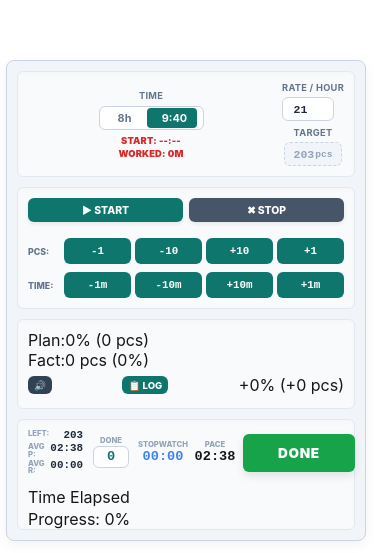
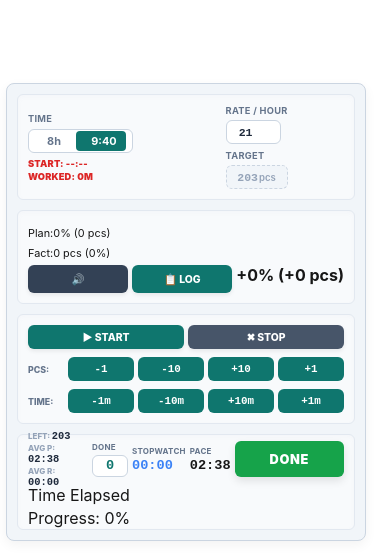
Before and after one commit to agr555/counter-app, a Next.js app: page / in a window 390 px wide. Shown: the part 291-844 px from the top of the page. Built offline with nearby package versions, Linux system fonts and the light colour scheme.

Commit message:
Clean native classes to fix code deployment error

```diff
--- a/app/page.tsx
+++ b/app/page.tsx
@@ -368,8 +368,8 @@ export default function PomodoroWidget() {
           </div>
         </div>
 
-        {/* BLOCK C: PROGRESS WITH LOG & SOUND (Громкость и лог перенесены сюда) */}
-        <div className={`${styles.concaveBlock} ${styles.blockStats}`}>
+                {/* BLOCK C: PROGRESS WITH LOG & SOUND (Блок статистики с логом и звуком) */}
+                <div className={`${styles.concaveBlock} ${styles.blockStats}`}>
           <div className={styles.compactStatsBox}>
             <div className={styles.progressRow}>
               <span className={styles.rowLabel}>Plan:</span>
@@ -380,15 +380,18 @@ export default function PomodoroWidget() {
               <span className={styles.rowValue}>{processedCount} pcs ({factPercent}%)</span>
             </div>
 
-            <div className={styles.statsExtraControlsRow}>
-              <button type="button" onClick={() => setIsSoundEnabled(!isSoundEnabled)} className={`${styles.shadowBtnMini} ${isSoundEnabled ? styles.btnSoundOn : styles.btnSoundOff}`}>
+            {/* Ряд с кнопками звука и лога */}
+            <div className={styles.gridRow} style={{ marginTop: "4px", width: "100%", justifyContent: "space-between" }}>
+              <button type="button" onClick={() => setIsSoundEnabled(!isSoundEnabled)} className={`${styles.shadowBtn} ${isSoundEnabled ? styles.btnSoundOn : styles.btnSoundOff}`} style={{ height: "20px", padding: "0 6px" }}>
                 {isSoundEnabled ? "🔊" : "🔇"}
               </button>
-              <button type="button" onClick={() => setShowReport(!showReport)} className={`${styles.shadowBtnMini} ${showReport ? styles.btnReportActive : styles.btnReport}`}>
+              <button type="button" onClick={() => setShowReport(!showReport)} className={`${styles.shadowBtn} ${showReport ? styles.btnReportActive : styles.btnReport}`} style={{ height: "20px", padding: "0 6px" }}>
                 📋 LOG
               </button>
-              <div className={`${styles.rowValue} ${diffPcs >= 0 ? styles.textGreen : styles.textRed}`}>
-                {diffPercent >= 0 ? "+" : ""}{diffPercent}% ({diffPcs >= 0 ? "+" : ""}{diffPcs} pcs)
+              <div className={styles.rowValue} style={{ fontWeight: "700" }}>
+                <span className={diffPcs >= 0 ? styles.textGreen : styles.textRed}>
+                  {diffPercent >= 0 ? "+" : ""}{diffPercent}% ({diffPcs >= 0 ? "+" : ""}{diffPcs} pcs)
+                </span>
               </div>
             </div>
 
@@ -397,28 +400,29 @@ export default function PomodoroWidget() {
             </div>
           </div>
         </div>
-        {/* BLOCK D: ACTION DONE BUTTON & TIMERS (Блок действия) */}
+
+        {/* BLOCK D: ACTION DONE BUTTON & TIMERS (Блок с кнопкой DONE) */}
         <div className={`${styles.concaveBlock} ${styles.blockAction}`}>
-          <div className={styles.actionMainGrid}>
+          <div className={styles.gridRow} style={{ width: "100%", justifyContent: "space-between", height: "auto" }}>
 
-            <div className={styles.actionStatsBlock}>
-              <div className={styles.actionStatsRow}><span className={styles.actionLabel}>Left:</span><span className={styles.actionValue}>{pcsLeft}</span></div>
-              <div className={styles.actionStatsRow}><span className={styles.actionLabel}>Avg P:</span><span className={styles.actionValue}>{formatTime(totalTimerSeconds)}</span></div>
-              <div className={styles.actionStatsRow}><span className={styles.actionLabel}>Avg R:</span><span className={styles.actionValue}>{formatTime(avgRealTimeSeconds)}</span></div>
+            <div className={styles.fieldGroup} style={{ alignItems: "flex-start", gap: "1px" }}>
+              <div style={{ fontSize: "0.5rem", fontWeight: "800", color: "#94a3b8" }}>LEFT: <span style={{ fontFamily: "monospace", color: "#1e293b", fontSize: "0.65rem" }}>{pcsLeft}</span></div>
+              <div style={{ fontSize: "0.5rem", fontWeight: "800", color: "#94a3b8" }}>AVG P: <span style={{ fontFamily: "monospace", color: "#1e293b", fontSize: "0.65rem" }}>{formatTime(totalTimerSeconds)}</span></div>
+              <div style={{ fontSize: "0.5rem", fontWeight: "800", color: "#94a3b8" }}>AVG R: <span style={{ fontFamily: "monospace", color: "#1e293b", fontSize: "0.65rem" }}>{formatTime(avgRealTimeSeconds)}</span></div>
             </div>
 
-            <div className={styles.actionFieldGroup}>
-              <span className={styles.actionLabel}>Done</span>
+            <div className={styles.fieldGroup}>
+              <span className={styles.fieldLabel} style={{ fontSize: "0.5rem" }}>Done</span>
               <div className={styles.countDisplayOnly}>{processedCount}</div>
             </div>
 
-            <div className={styles.actionTimerGroup}>
-              <span className={styles.actionLabel}>STOPWATCH</span>
+            <div className={styles.fieldGroup}>
+              <span className={styles.fieldLabel} style={{ fontSize: "0.5rem" }}>STOPWATCH</span>
               <span className={styles.stopwatchNumbers}>{formatTime(stopwatchSeconds)}</span>
             </div>
 
-            <div className={styles.actionTimerGroup}>
-              <span className={styles.actionLabel}>PACE</span>
+            <div className={styles.fieldGroup}>
+              <span className={styles.fieldLabel} style={{ fontSize: "0.5rem" }}>PACE</span>
               <span className={`${styles.timeNumbers} ${paceColorClass}`}>{formatTime(timeLeft)}</span>
             </div>
 
@@ -433,7 +437,7 @@ export default function PomodoroWidget() {
 
           </div>
 
-          <div className={styles.extendedPaceTrack}>
+          <div className={styles.extendedPaceTrack} style={{ marginTop: "4px" }}>
             <div
               className={`${styles.extendedPaceFill} ${
                 paceColorClass === styles.paceGreen ? styles.bgPaceGreen : paceColorClass === styles.paceBlack ? styles.bgPaceBlack : styles.bgPaceRed
@@ -443,7 +447,7 @@ export default function PomodoroWidget() {
             <span className={styles.extendedPaceText}>Time Elapsed</span>
           </div>
 
-          <div className={styles.bottomProgressBarTrack}>
+          <div className={styles.bottomProgressBarTrack} style={{ marginTop: "4px" }}>
             <div className={styles.bottomProgressBarFill} style={{ width: `${Math.min(100, Math.max(0, factPercent))}%` }} />
             <span className={styles.bottomProgressBarText}>Progress: {factPercent}%</span>
           </div>
--- a/app/widget.module.css
+++ b/app/widget.module.css
@@ -478,14 +478,18 @@
     height: 11px !important;
   }
 }
+/* СТУПЕНЬ 3: ПОЛНАЯ МОБИЛЬНАЯ АДАПТАЦИЯ (ЭКРАНЫ МЕНЬШЕ 600px) — ЖЕСТКИЙ ФИКС ШРИФТОВ */
+@media (max-width: 600px) {
+  /* Принудительно возвращаем блок разницы в общий столбик */
+  .widgetContainer > .concaveBlock:nth-child(2) {
+    display: flex !important;
+  }
 
-/* СТУПЕНЬ 3: ПОЛНАЯ МОБИЛЬНАЯ АДАПТАЦИЯ (ЭКРАНЫ МЕНЬШЕ 600px) — СТРОГИЙ СТОЛБИК */
-@media (max-width: 600px) {
   .widgetContainer {
     display: flex !important;
-    flex-direction: column !important; /* ИСПРАВЛЕНО: Все 4 блока строго один под другим */
+    flex-direction: column !important; /* Все 4 блока строго один под другим */
     height: auto !important;
-    width: 100% !important;
+    width: calc(100vw - 24px) !important;
     max-width: 360px !important;
     gap: 10px !important;
     padding: 10px !important;
@@ -493,59 +497,159 @@
     border: 1px solid #cbd5e1 !important;
     box-sizing: border-box !important;
     overflow: visible !important;
+    /* ЖЕСТКИЙ ПРИНУДИТЕЛЬНЫЙ СБРОС ШРИФТА ДЛЯ ВСЕХ ПОДБЛОКОВ */
+    font-family: -apple-system, BlinkMacSystemFont, "Segoe UI", Roboto, Helvetica, Arial, sans-serif !important;
   }
 
   .concaveBlock {
     box-sizing: border-box !important;
     height: auto !important;
     padding: 10px !important;
+    border-radius: 6px !important;
     width: 100% !important;
     display: flex !important;
-    flex-direction: column !important; /* Элементы внутри блоков ложатся ровными рядами */
+    flex-direction: column !important; /* Элементы внутри карточек ложатся ровными рядами */
     align-items: stretch !important;
+    gap: 8px !important;
+    font-family: -apple-system, BlinkMacSystemFont, "Segoe UI", Roboto, sans-serif !important;
+  }
+
+  /* Строгий порядок карточек сверху вниз */
+  .widgetContainer > .concaveBlock:nth-child(1) { order: 1 !important; } /* Блок А — Настройки */
+  .widgetContainer > .concaveBlock:nth-child(3) { order: 2 !important; } /* Блок Б — Кнопки корректировок */
+  .widgetContainer > .concaveBlock:nth-child(2) { order: 3 !important; } /* Блок С — Статистика */
+  .widgetContainer > .concaveBlock:nth-child(4) { order: 4 !important; } /* Блок Д — Финальный результат с DONE */
+
+  /* ==========================================
+     БЛОК А: РАСПРЕДЕЛЕНИЕ ШИРИНЫ ПО СТРЕЛКАМ (60% НА 40%)
+     ========================================== */
+  .configGrid {
+    display: grid !important;
+    grid-template-columns: 60% 40% !important; /* Левая колонка шире под время, правая уже під Rate */
+    gap: 8px !important;
+    width: 100% !important;
+    align-items: center !important;
+  }
+
+  /* Сброс шрифтов для полей ввода Блока А */
+  .fieldLabel, .unitText {
+    font-family: -apple-system, BlinkMacSystemFont, "Segoe UI", Roboto, sans-serif !important;
+  }
+
+  .inputNumberWide, .targetDisplayDisabled, .toggleContainer {
+    height: 24px !important;
+    margin-top: 2px !important;
+  }
+  .inputNumberWide { width: 55px !important; }
+  .targetDisplayDisabled { width: 62px !important; }
+
+  /* Строки START и WORKED ложатся ровно без наездов */
+  .timeInfoLine {
+    flex-direction: column !important;
+    gap: 2px !important;
+    align-items: flex-start !important;
+    height: auto !important;
+  }
+  .timeAlertText {
+    font-family: -apple-system, BlinkMacSystemFont, "Segoe UI", Roboto, sans-serif !important;
+    font-size: 0.58rem !important;
+  }
+  .dividerDot { display: none !important; }
+
+  /* ==========================================
+     БЛОК Б: ИСПРАВЛЕНИЕ КНОПОК И СЕТКИ КОРРЕКТИРОВОК
+     ========================================== */
+  .controlAndAdjustColumn {
+    width: 100% !important;
     gap: 8px !important;
   }
 
-  /* ---- СТРОГИЙ СТОЛБИК БЛОКОВ СВЕРХУ ВНИЗ (ПОРЯДОК ОРДЕРА) ---- */
-  .blockConfig   { order: 1 !important; } /* Блок А — Настройки */
-  .blockControls { order: 2 !important; } /* Блок Б — Кнопки корректировок */
-  .blockStats    { order: 3 !important; } /* Блок С — Статистика */
-  .blockAction   { order: 4 !important; } /* Блок Д — Финальный результат с DONE */
+  /* Ряд главных кнопок */
+  .gridRow {
+    display: flex !important;
+    width: 100% !important;
+    gap: 4px !important;
+    height: 28px !important;
+  }
+  .gridRow .shadowBtn {
+    flex: 1 !important;
+    height: 100% !important;
+    font-size: 0.65rem !important;
+    padding: 0 4px !important;
+    white-space: nowrap !important;
+  }
 
-  /* Исправление элементов Блока А */
-  .configGrid { flex-direction: column !important; gap: 8px !important; align-items: center !important; }
-  .cfgRate, .cfgTime, .cfgTarget { align-items: center !important; width: 100% !important; }
-  .inputNumberWide, .targetDisplayDisabled, .toggleContainer { height: 24px !important; margin-top: 2px !important; }
-  .timeInfoLine { flex-direction: column !important; gap: 2px !important; align-items: center !important; }
+  /* Ряды корректировок */
+  .gridRowFullWidth {
+    display: flex !important;
+    width: 100% !important;
+    gap: 4px !important;
+    height: 24px !important;
+  }
+  .adjBtnWide, .currentTimeBadge {
+    height: 24px !important;
+    font-size: 0.68rem !important;
+    font-family: monospace !important;
+  }
 
-  /* Исправление Блока Б */
-  .controlAndAdjustColumn { width: 100% !important; gap: 8px !important; }
-  .gridRowMain { height: 32px !important; gap: 6px !important; }
-  .gridRowFullWidthLabel { height: 26px !important; gap: 4px !important; }
-  .adjBtnWide, .currentTimeBadge { height: 26px !important; font-size: 0.68rem !important; }
+  /* ==========================================
+     БЛОК С: УБИРАЕМ TIMES NEW ROMAN ИЗ СТАТИСТИКИ
+     ========================================== */
+  .compactStatsBox {
+    gap: 4px !important;
+    width: 100% !important;
+  }
+  .progressRow .rowLabel, .progressRow .rowValue {
+    font-family: -apple-system, BlinkMacSystemFont, "Segoe UI", Roboto, sans-serif !important;
+    font-size: 0.68rem !important;
+  }
 
-  /* Исправление Блока С */
-  .compactStatsBox { gap: 4px !important; }
-  .statsExtraControlsRow { height: 26px !important; }
+  /* ==========================================
+     БЛОК Д: ВОЗВРАЩЕНИЕ DONE ВНУТРЬ ЭКРАНА С ОТСТУПАМИ 35px
+     ========================================== */
+  /* Контейнер счетчиков и таймеров */
+  .widgetContainer > .concaveBlock:nth-child(4) > div:first-child {
+    display: flex !important;
+    flex-direction: row !important;
+    justify-content: space-between !important;
+    align-items: center !important;
+    width: 100% !important;
+    gap: 4px !important;
+  }
 
-  /* Исправление Блока Д */
-  .actionMainGrid { width: 100% !important; display: flex !important; flex-direction: row !important; justify-content: space-between !important; align-items: center !important; gap: 4px !important; }
-  .actionStatsBlock { min-width: 55px !important; }
-  .stopwatchDisplay, .timeDisplay { min-width: 42px !important; }
+  .compactStatsBox, .stopwatchDisplay, .timeDisplay, .fieldGroup {
+    height: auto !important;
+    font-family: -apple-system, BlinkMacSystemFont, "Segoe UI", Roboto, sans-serif !important;
+  }
 
-  /* ИСПРАВЛЕНО: Кнопка DONE на мобильном ровная, прямоугольная, с отступами по 35px! */
+  .actionLabel, .stopwatchLabel, .timeLabel {
+    font-family: -apple-system, BlinkMacSystemFont, "Segoe UI", Roboto, sans-serif !important;
+  }
+
+  .stopwatchNumbers, .timeNumbers, .countDisplayOnly {
+    font-family: monospace !important;
+  }
+
+  /* Кнопка DONE строго держит свои симметричные отступы 35px внутри карточки */
   .dDoneBtn {
-    width: auto !important; /* Больше не растягивается уродливо на весь экран */
-    height: 38px !important;
-    font-size: 0.85rem !important;
-    padding: 0 35px !important; /* Строго держит отступы 35px слева и справа */
+    width: auto !important;
+    height: 36px !important;
+    font-size: 0.8rem !important;
+    padding: 0 35px !important; /* Жесткие отступы 35px слева и справа */
     margin: 0 !important;
     display: inline-flex !important;
+    font-family: -apple-system, BlinkMacSystemFont, "Segoe UI", Roboto, sans-serif !important;
+    border-radius: 6px !important;
   }
 
-  .extendedPaceTrack, .bottomProgressBarTrack { width: 100% !important; margin-top: 4px !important; height: 10px !important; }
+  .extendedPaceTrack, .bottomProgressBarTrack {
+    width: 100% !important;
+    margin-top: 4px !important;
+    height: 11px !important;
+  }
 }
 
+/* Экран супер-маленьких телефонов */
 @media (max-width: 340px) {
-  .widgetContainer { transform: scale(0.88) !important; transform-origin: top center !important; }
+  .widgetContainer { transform: scale(0.85) !important; transform-origin: top center !important; }
 }
```
